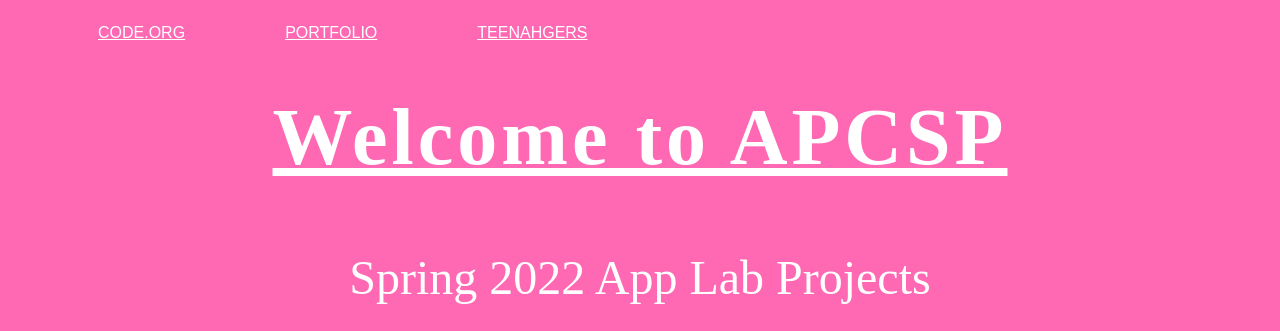
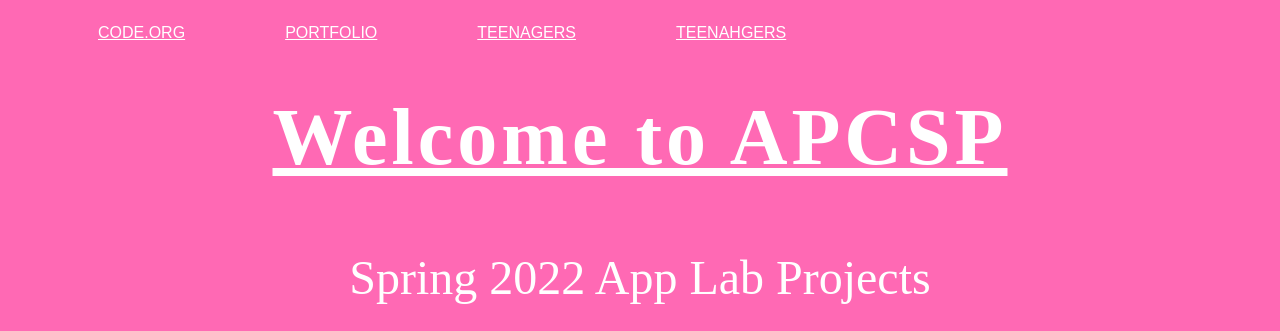
Before and after one commit to WVCS/website-torrieparker, a plain HTML site: page index.html in a window 1280 px wide. Shown: the top 331 px of the page. Drawn offline with Linux system fonts and the light colour scheme.

Commit message:
Update index.html

```diff
--- a/index.html
+++ b/index.html
@@ -10,7 +10,8 @@
     <ul>
       <li><a href="https://code.org/"> CODE.ORG </a></li>
       <li><a href="portfolio.html"> PORTFOLIO </a></li>
-      <li><a href="teenagers.html">TEENAHGERS </a></li>
+      <li><a href="teenagers.html">TEENAGERS </a></li>
+      <li><a href="updatedgalaxy.html">TEENAHGERS </a></li>
       </ul>
 
       <br>
```
